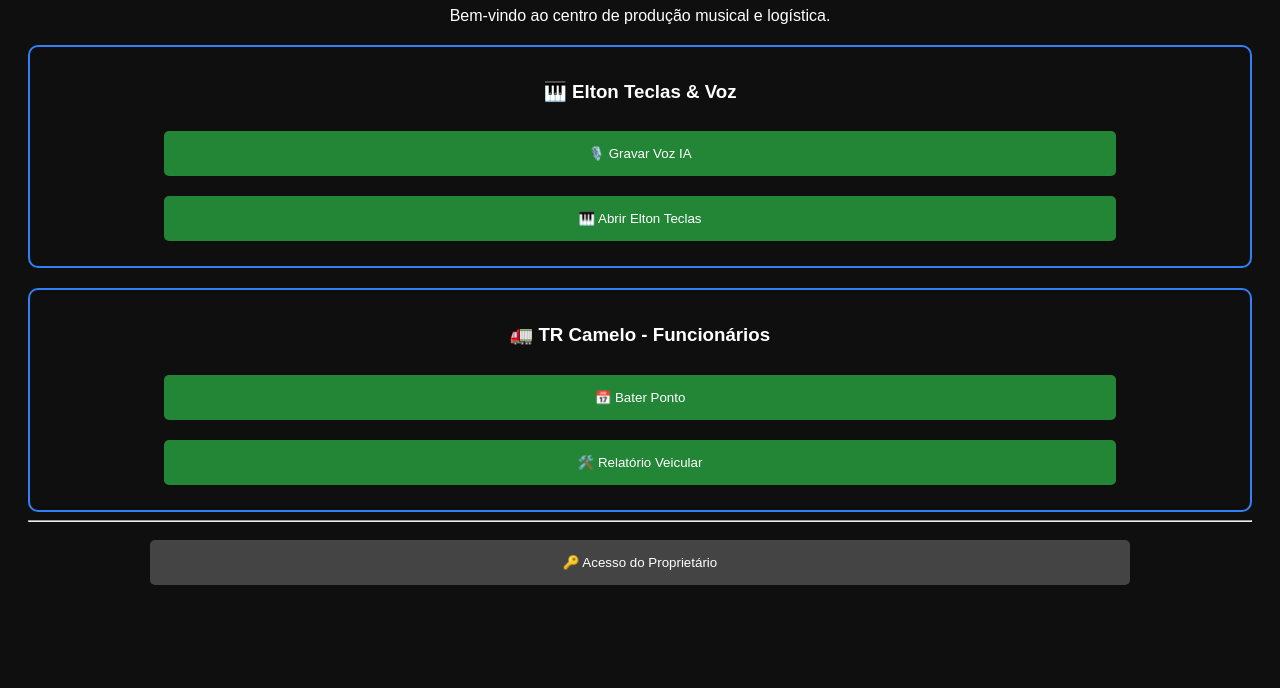
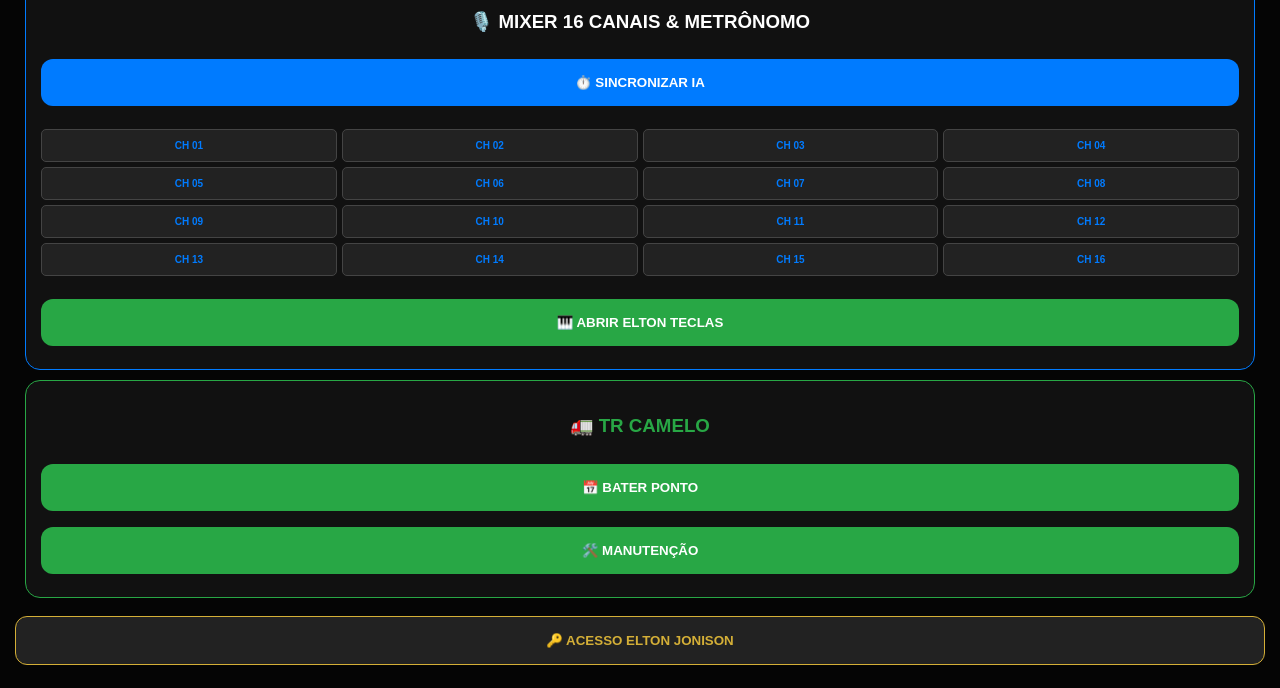
Before and after one commit to EltonStudio/elton-studio-ia, a plain HTML site: page index.html in a window 1280 px wide. Shown: the part 119-807 px from the top of the page. Drawn offline with Linux system fonts and the light colour scheme.

Commit message:
Update index.html

```diff
--- a/index.html
+++ b/index.html
@@ -1,53 +1,55 @@
-index.html<!DOCTYPE html>
+<!DOCTYPE html>
 <html lang="pt-br">
 <head>
     <meta charset="UTF-8">
     <meta name="viewport" content="width=device-width, initial-scale=1.0">
     <title>ELTON STUDIO IA & TR CAMELO</title>
     <style>
-        body { background: #0f0f0f; color: #fff; font-family: sans-serif; text-align: center; }
-        .container { padding: 20px; }
-        .btn { background: #238636; color: white; border: none; padding: 15px; margin: 10px; border-radius: 5px; cursor: pointer; width: 80%; }
-        .studio-box { border: 2px solid #3081f7; padding: 15px; border-radius: 10px; margin-top: 20px; }
-        #admin-panel { display: none; background: #1c1c1c; padding: 15px; border: 1px solid gold; margin-top: 20px; }
+        :root { --blue: #007bff; --green: #28a745; --gold: #d4af37; --bg: #050505; }
+        body { background: var(--bg); color: white; font-family: sans-serif; text-align: center; margin: 0; }
+        .box { background: #111; border: 1px solid #333; border-radius: 15px; padding: 15px; margin: 10px; }
+        .mixer { display: grid; grid-template-columns: repeat(4, 1fr); gap: 5px; margin: 15px 0; }
+        .canal { background: #222; border: 1px solid #444; border-radius: 5px; padding: 10px 0; font-size: 10px; color: var(--blue); font-weight: bold; }
+        .btn { background: var(--green); color: white; border: none; padding: 16px; width: 100%; border-radius: 12px; font-weight: bold; margin: 8px 0; cursor: pointer; }
+        .btn-ia { background: var(--blue); }
+        #teclado { display: none; grid-template-columns: repeat(7, 1fr); gap: 5px; margin-top: 15px; }
+        .tecla { background: white; color: black; height: 120px; border-radius: 0 0 5px 5px; display: flex; align-items: flex-end; justify-content: center; font-weight: bold; padding-bottom: 10px; }
+        #painel-elton { display: none; border: 2px solid var(--gold); padding: 15px; border-radius: 15px; background: #1a1a1a; }
     </style>
 </head>
 <body>
-    <div class="container">
-        <h1>ELTON STUDIO IA</h1>
-        <p>Bem-vindo ao centro de produção musical e logística.</p>
-
-        <div class="studio-box">
-            <h3>🎹 Elton Teclas & Voz</h3>
-            <button class="btn" onclick="alert('Iniciando Gravação de Voz...')">🎙️ Gravar Voz IA</button>
-            <button class="btn" onclick="alert('Abrindo Teclado Musical...')">🎹 Abrir Elton Teclas</button>
+    <div style="padding: 15px;">
+        <h1 style="color: var(--blue);">ELTON STUDIO IA</h1>
+        <div class="box" style="border-color: var(--blue);">
+            <h3>🎙️ MIXER 16 CANAIS & METRÔNOMO</h3>
+            <button class="btn btn-ia" onclick="alert('IA: Sincronizando Metrônomo...')">⏱️ SINCRONIZAR IA</button>
+            <div class="mixer">
+                <div class="canal">CH 01</div><div class="canal">CH 02</div><div class="canal">CH 03</div><div class="canal">CH 04</div>
+                <div class="canal">CH 05</div><div class="canal">CH 06</div><div class="canal">CH 07</div><div class="canal">CH 08</div>
+                <div class="canal">CH 09</div><div class="canal">CH 10</div><div class="canal">CH 11</div><div class="canal">CH 12</div>
+                <div class="canal">CH 13</div><div class="canal">CH 14</div><div class="canal">CH 15</div><div class="canal">CH 16</div>
+            </div>
+            <button class="btn" onclick="document.getElementById('teclado').style.display='grid'">🎹 ABRIR ELTON TECLAS</button>
+            <div id="teclado">
+                <div class="tecla">DÓ</div><div class="tecla">RÉ</div><div class="tecla">MÍ</div><div class="tecla">FÁ</div>
+                <div class="tecla">SOL</div><div class="tecla">LÁ</div><div class="tecla">SÍ</div>
+            </div>
         </div>
-
-        <div class="studio-box">
-            <h3>🚛 TR Camelo - Funcionários</h3>
-            <button class="btn" onclick="alert('Ponto batido com sucesso!')">📅 Bater Ponto</button>
-            <button class="btn" onclick="alert('Relatório de Manutenção enviado!')">🛠️ Relatório Veicular</button>
+        <div class="box" style="border-color: var(--green);">
+            <h3 style="color: var(--green);">🚛 TR CAMELO</h3>
+            <button class="btn" onclick="alert('Ponto registrado!')">📅 BATER PONTO</button>
+            <button class="btn" onclick="alert('Relatório enviado!')">🛠️ MANUTENÇÃO</button>
         </div>
-
-        <hr>
-        <button class="btn" style="background: #444;" onclick="checkAdmin()">🔑 Acesso do Proprietário</button>
-
-        <div id="admin-panel">
-            <h2 style="color: gold;">PAINEL ELTON JONISON</h2>
-            <p>Acesso total às finanças e gestão da TR Camelo liberado.</p>
-            <button class="btn" style="background: #d73a49;">📊 Ver Lucros TR Camelo</button>
+        <button class="btn" style="background: #222; color: var(--gold); border: 1px solid var(--gold);" onclick="login()">🔑 ACESSO ELTON JONISON</button>
+        <div id="painel-elton">
+            <h2 style="color: var(--gold);">FINANCEIRO TR CAMELO</h2>
+            <button class="btn" style="background: var(--gold); color: black;" onclick="alert('Saldo: R$ 25.800,00')">📊 VER LUCROS</button>
         </div>
     </div>
-
     <script>
-        function checkAdmin() {
-            let nome = prompt("Digite seu nome de Proprietário:");
-            if (nome && nome.toUpperCase() === "ELTON JONISON") {
-                alert("Acesso concedido, Elton!");
-                document.getElementById('admin-panel').style.display = 'block';
-            } else {
-                alert("Acesso negado. Apenas o proprietário pode ver estes dados.");
-            }
+        function login() {
+            let n = prompt("Nome do Dono:");
+            if(n && n.toUpperCase().trim() === "ELTON JONISON") document.getElementById('painel-elton').style.display = 'block';
         }
     </script>
 </body>
```
